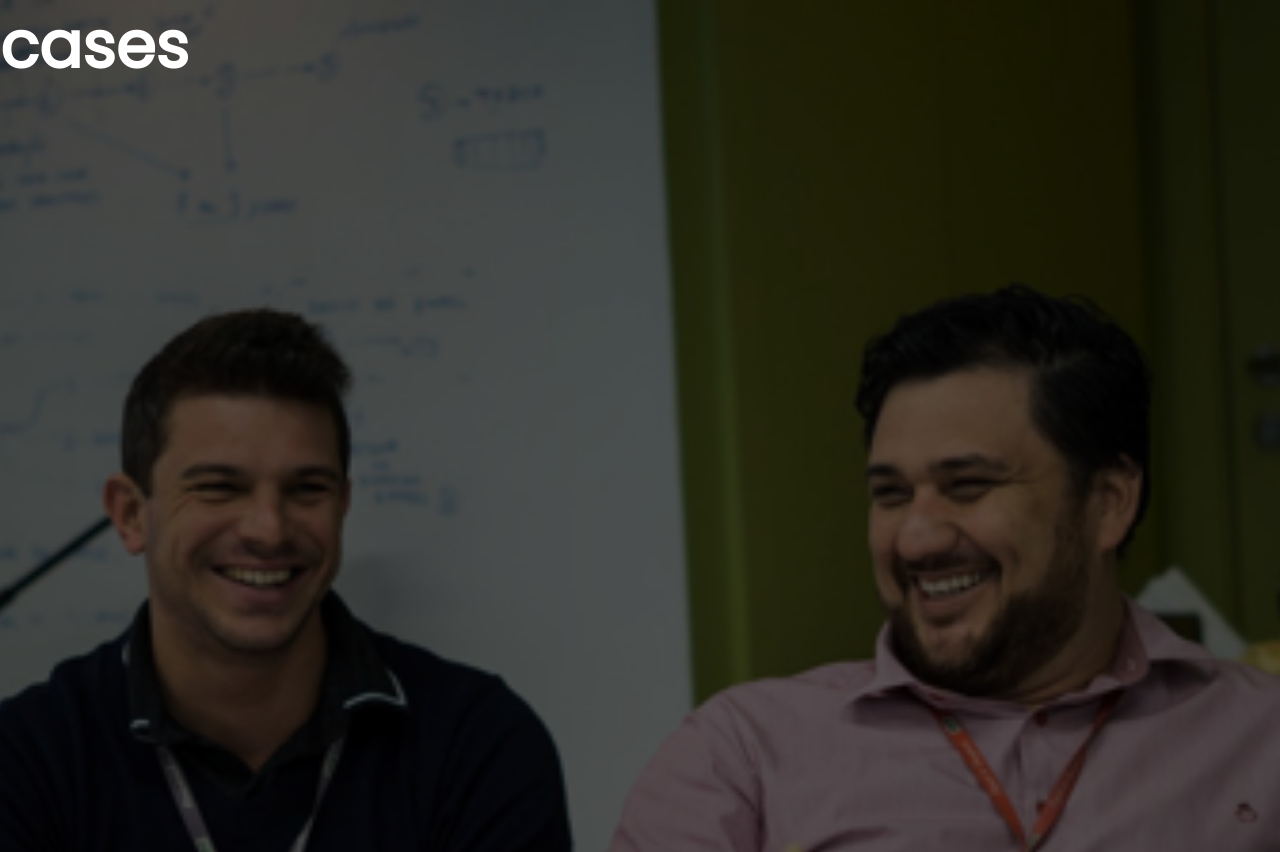
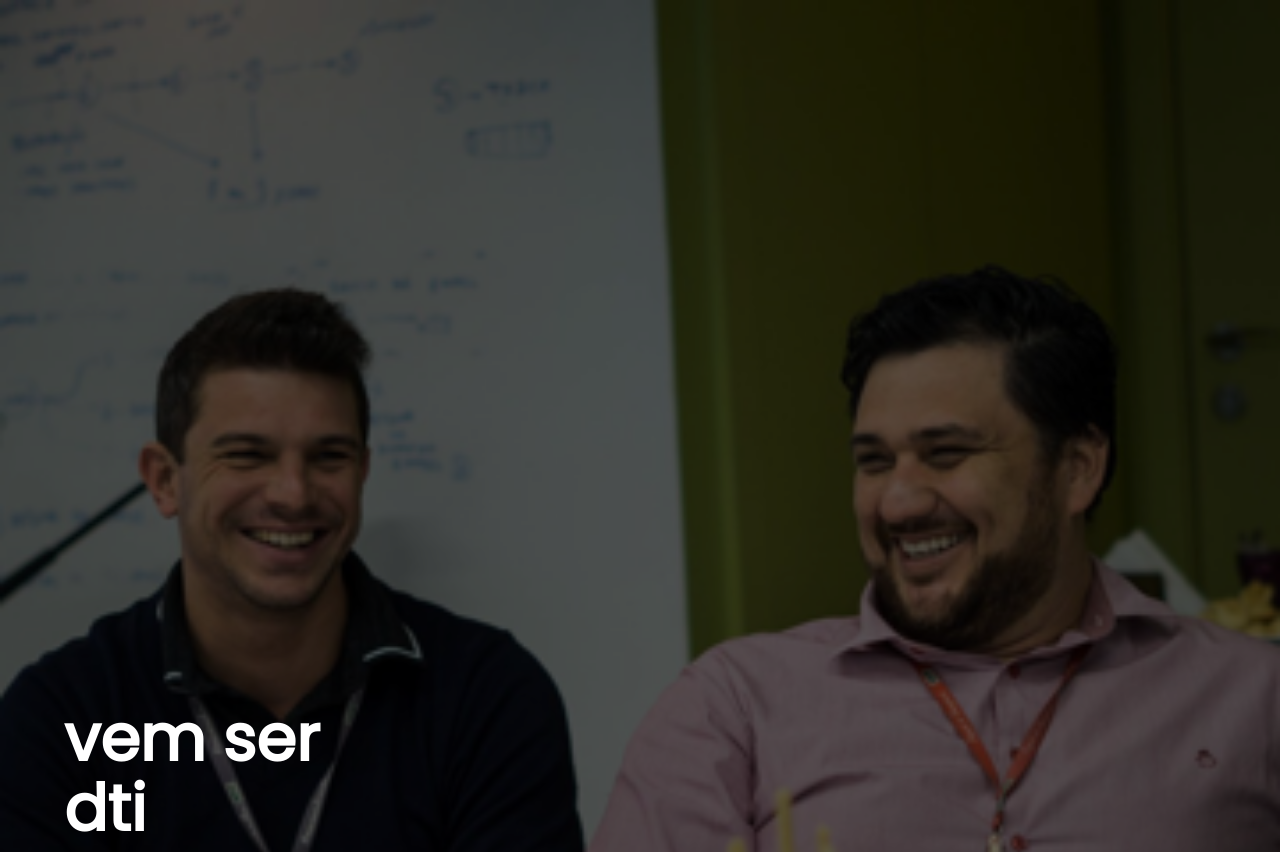
Before and after one commit to AndreMayer89/DtiSite, a plain HTML site: page DtiSite/vem-ser-dti.html in a window 1280 px wide. Shown: the top 852 px of the page. Drawn offline with nearby package versions, Linux system fonts and the light colour scheme.

Commit message:
ajustes no vem ser dti

```diff
--- a/DtiSite/css/responsive.css
+++ b/DtiSite/css/responsive.css
@@ -75,4 +75,9 @@
         width: 50%;
         padding-bottom: 50%; /* = width for a 1:1 aspect ratio */
     }
+
+    .main-container .text-content p.flexible-font {
+        font-size: 48px;
+        line-height: 56px;
+    }
 }
--- a/DtiSite/css/vem-ser-dti.css
+++ b/DtiSite/css/vem-ser-dti.css
@@ -1,14 +1,32 @@
 /*------------------------------------------------------------*/
 /*------------------------HEADER CARDS------------------------*/
-header .card-quadruplo-imagem {
-    float: left;
+header .main-container {
     position: relative;
     width: 100%;
     padding-bottom: 100%; /* = width for a 1:1 aspect ratio */
-    overflow: hidden;
+    background-color: rgba(0,0,0,0.6);
 }
 
-    header .card-quadruplo-imagem:after {
+    header .main-container:after {
+        background-image: url(../img/cases.png);
+    }
+
+    header .main-container .text-content {
+        position: absolute;
+        height: 100%;
+        margin-top: 50%;
+        padding: 5%;
+    }
+
+        header .main-container .text-content p {
+            color: #FFFFFF;
+            font-size: 64px;
+            font-weight: bold;
+            font-family: Poppins;
+            line-height: 70px;
+        }
+
+    header .main-container:after {
         content: "";
         display: block;
         position: absolute;
@@ -20,22 +38,6 @@ header .card-quadruplo-imagem {
         width: 100%;
         height: 100%;
         z-index: -1;
-    }
-
-    header .card-quadruplo-imagem.cases {
-        position: relative;
-        background-color: rgba(0,0,0,0.6);
-    }
-
-        header .card-quadruplo-imagem.cases .description {
-            color: #FFFFFF;
-            font-size: 64px;
-            font-weight: bold;
-            font-family: Poppins;
-        }
-
-        header .card-quadruplo-imagem.cases:after {
-            background-image: url(../img/cases.png);
     }
 
 header:after {
--- a/DtiSite/vem-ser-dti.html
+++ b/DtiSite/vem-ser-dti.html
@@ -33,13 +33,9 @@
 </head>
 <body data-spy="scroll">
     <header>
-        <div class="card-quadruplo-imagem cases">
-            <div class="card-content">
-                <div class="card-table">
-                    <div class="card-table-cell">
-                        <div class="description">cases</div>
-                    </div>
-                </div>
+        <div class="main-container">
+            <div class="text-content">
+                <p class="flexible-font">vem ser<br />dti</p>
             </div>
         </div>
     </header>
```
Lines whose indentation alone changed are shown as unchanged.
